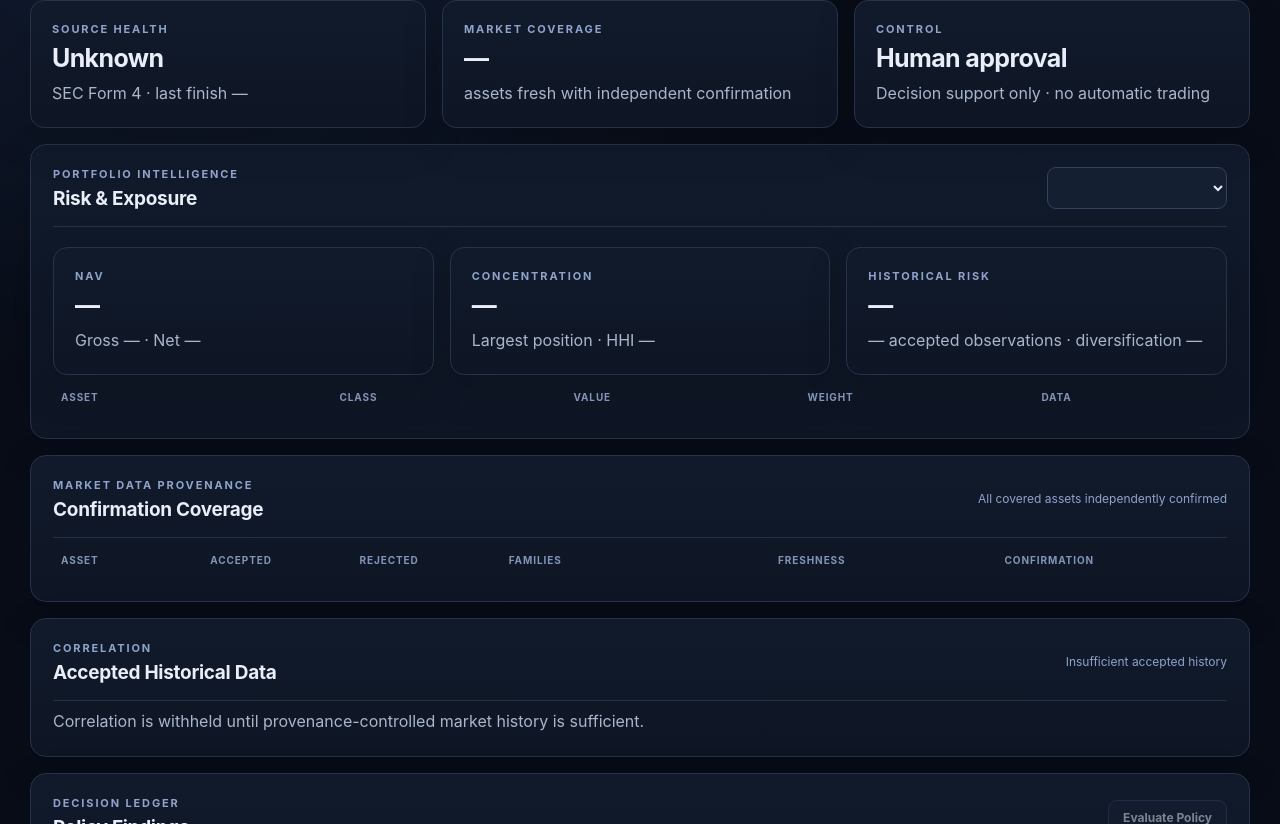
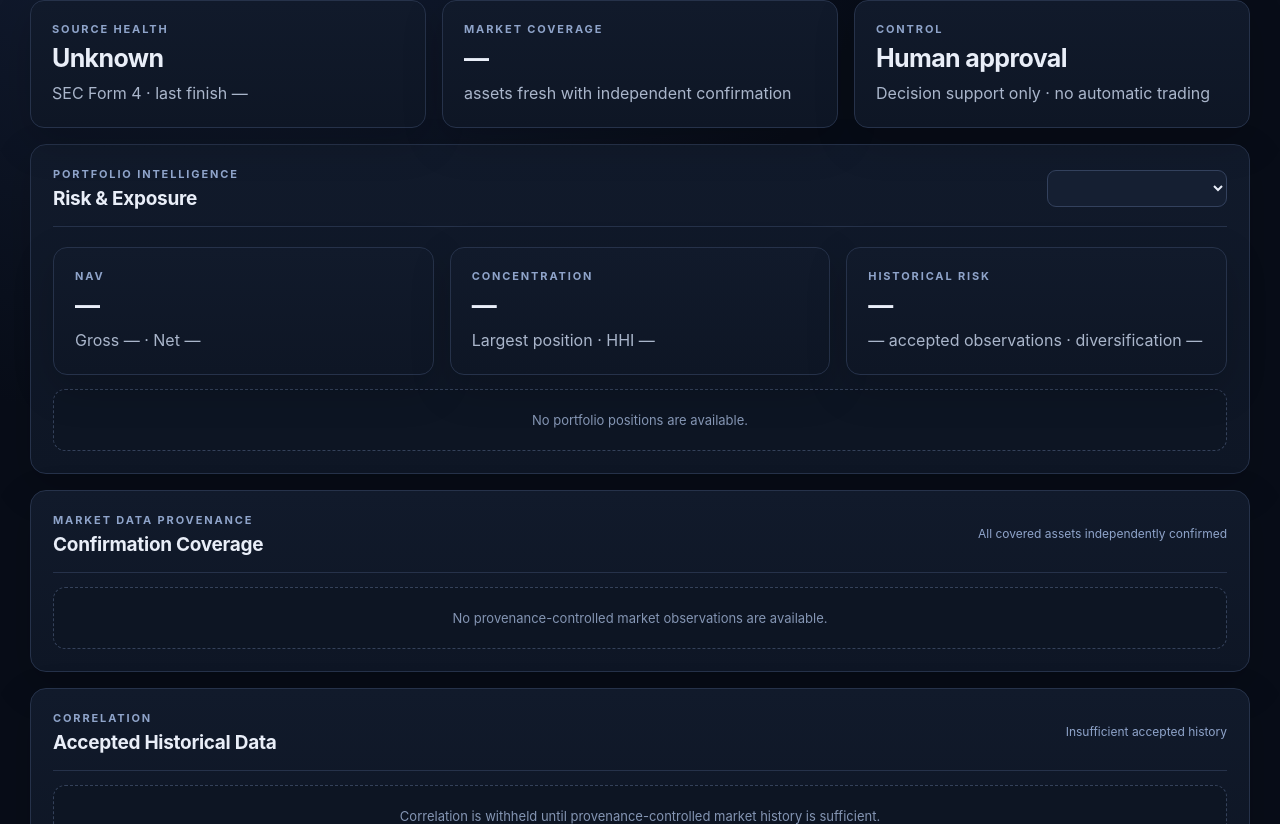
Before and after one commit to ssarzynski/sentinel-alpha, a React (Vite) app in the folder frontend/: page / in a window 1280 px wide. Shown: the part 156-980 px from the top of the page. Built offline with nearby package versions, Linux system fonts and the light colour scheme.

Commit message:
refactor: compose Studio from focused dashboard panels

```diff
--- a/frontend/src/main.tsx
+++ b/frontend/src/main.tsx
@@ -1,13 +1,9 @@
-import React,{useEffect,useState}from"react";import{createRoot}from"react-dom/client";import"./style.css";import{fmt,money,pct,Badge}from"./components";import{OperationsPanel,SecFilingsPanel,type Filing,type Run}from"./operations";
-type Health={status:string;healthy:boolean;finished_at?:string};type Portfolio={portfolio_key:string;name:string;base_currency:string;status:string;policy:Record<string,unknown>};type Analytics={nav:number;gross_exposure:number;net_exposure:number;largest_position_weight:number;herfindahl_index:number;stale_assets:string[];asset_class_exposure:Record<string,number>;positions:Array<{asset:string;asset_class:string;market_value:number;weight:number;stale_price:boolean}>};type Risk={observations:number;annualized_portfolio_volatility:number;diversification_ratio:number;correlation_matrix:Record<string,Record<string,number>>};type Decision={decision_key:string;compliant:boolean;findings:Array<{code:string;severity:string;message:string}>;risk_data_status:string;human_review_status:string;evaluated_at:string};type Provenance={asset:string;accepted_observations:number;rejected_observations:number;quality_status_counts:Record<string,number>;independent_source_families:number;source_families:string[];sources:string[];latest_accepted_at:string|null;age_minutes:number|null;fresh:boolean;confirmation_gap:boolean};
+import React,{useEffect,useState}from"react";import{createRoot}from"react-dom/client";import"./style.css";import{fmt}from"./components";import{OperationsPanel,SecFilingsPanel,type Filing,type Run}from"./operations";import{PortfolioPanel,ProvenancePanel,CorrelationPanel,DecisionLedgerPanel,type Analytics,type Risk,type Decision,type Provenance}from"./portfolioPanels";
+type Health={status:string;healthy:boolean;finished_at?:string};type Portfolio={portfolio_key:string;name:string;base_currency:string;status:string;policy:Record<string,unknown>};
 const headers=()=>({Authorization:`Bearer ${localStorage.getItem("sentinel_token")||""}`});
 function App(){const[filings,setFilings]=useState<Filing[]>([]),[runs,setRuns]=useState<Run[]>([]),[portfolios,setPortfolios]=useState<Portfolio[]>([]),[health,setHealth]=useState<Health|null>(null),[analytics,setAnalytics]=useState<Analytics|null>(null),[risk,setRisk]=useState<Risk|null>(null),[decisions,setDecisions]=useState<Decision[]>([]),[provenance,setProvenance]=useState<Provenance[]>([]),[selected,setSelected]=useState(""),[evaluating,setEvaluating]=useState(false),[message,setMessage]=useState("Sign in to load live data.");
 const loadPortfolio=async(key:string)=>{const[a,r,d,p]=await Promise.all([fetch(`/api/portfolios/${key}/analytics`,{headers:headers()}),fetch(`/api/portfolios/${key}/risk`,{headers:headers()}),fetch(`/api/portfolios/${key}/policy/history?limit=10`,{headers:headers()}),fetch(`/api/portfolios/${key}/provenance`,{headers:headers()})]);if(!a.ok)throw Error();setAnalytics(await a.json());setRisk(r.ok?await r.json():null);setDecisions(d.ok?await d.json():[]);setProvenance(p.ok?await p.json():[])};
 useEffect(()=>{if(!localStorage.getItem("sentinel_token"))return;Promise.all([fetch("/api/sec/filings?ticker=NVDA&limit=10",{headers:headers()}),fetch("/api/studio/ingestion/health?source=SEC_FORM4",{headers:headers()}),fetch("/api/studio/ingestion/runs?source=SEC_FORM4&limit=10",{headers:headers()}),fetch("/api/portfolios",{headers:headers()})]).then(async r=>{if(r.some(x=>!x.ok))throw Error();const[f,h,ru,p]=await Promise.all(r.map(x=>x.json()));setFilings(f);setHealth(h);setRuns(ru);setPortfolios(p);if(p[0])setSelected(p[0].portfolio_key);setMessage("Live operational data")}).catch(()=>setMessage("Data unavailable. Check authentication and backend health."))},[]);useEffect(()=>{if(selected)loadPortfolio(selected).catch(()=>{setAnalytics(null);setRisk(null);setDecisions([]);setProvenance([])})},[selected]);
-const evaluate=async()=>{if(!selected||evaluating)return;setEvaluating(true);try{const response=await fetch(`/api/portfolios/${selected}/policy/evaluate`,{method:"POST",headers:headers()});if(!response.ok)throw Error();await loadPortfolio(selected);setMessage("Policy evaluation recorded in Decision Ledger. No trade was executed.")}catch{setMessage("Policy evaluation failed; no financial action was taken.")}finally{setEvaluating(false)}};const decision=decisions[0],corrAssets=risk?Object.keys(risk.correlation_matrix):[],gaps=provenance.filter(p=>p.confirmation_gap||!p.fresh).length;
-return <main><header><div><span className="eyebrow">SENTINEL ALPHA · STUDIO</span><h1>Intelligence Console</h1></div><span className={`status ${health?.healthy?"healthy":"warning"}`}>● {health?.healthy?"SYSTEM HEALTHY":health?.status?.toUpperCase()||"AUTH REQUIRED"}</span></header><section className="grid ops-grid"><article><span className="eyebrow">SOURCE HEALTH</span><h2>{health?.status||"Unknown"}</h2><p>SEC Form 4 · last finish {fmt(health?.finished_at)}</p></article><article><span className="eyebrow">MARKET COVERAGE</span><h2>{provenance.length?`${provenance.length-gaps}/${provenance.length}`:"—"}</h2><p>assets fresh with independent confirmation</p></article><article><span className="eyebrow">CONTROL</span><h2>Human approval</h2><p>Decision support only · no automatic trading</p></article></section>
-<section className="filings"><div className="section-title"><div><span className="eyebrow">PORTFOLIO INTELLIGENCE</span><h2>Risk & Exposure</h2></div><select value={selected} onChange={e=>setSelected(e.target.value)}>{portfolios.map(p=><option key={p.portfolio_key} value={p.portfolio_key}>{p.name}</option>)}</select></div><div className="grid ops-grid"><article><span className="eyebrow">NAV</span><h2>{money(analytics?.nav)}</h2><p>Gross {money(analytics?.gross_exposure)} · Net {money(analytics?.net_exposure)}</p></article><article><span className="eyebrow">CONCENTRATION</span><h2>{pct(analytics?.largest_position_weight)}</h2><p>Largest position · HHI {analytics?.herfindahl_index?.toFixed(3)??"—"}</p></article><article><span className="eyebrow">HISTORICAL RISK</span><h2>{pct(risk?.annualized_portfolio_volatility)}</h2><p>{risk?.observations??"—"} accepted observations · diversification {risk?.diversification_ratio?.toFixed(2)??"—"}</p></article></div><div className="run-table"><div className="run-row position-head"><span>Asset</span><span>Class</span><span>Value</span><span>Weight</span><span>Data</span></div>{analytics?.positions.map(p=><div className="run-row position-head" key={p.asset}><strong>{p.asset}</strong><span>{p.asset_class}</span><span>{money(p.market_value)}</span><span>{pct(p.weight)}</span><Badge tone={p.stale_price?"warn":"good"}>{p.stale_price?"stale":"current"}</Badge></div>)}</div></section>
-<section className="filings"><div className="section-title"><div><span className="eyebrow">MARKET DATA PROVENANCE</span><h2>Confirmation Coverage</h2></div><div className="section-aside">{gaps?`${gaps} asset${gaps===1?"":"s"} need attention`:"All covered assets independently confirmed"}</div></div><div className="run-table"><div className="run-row provenance-head"><span>Asset</span><span>Accepted</span><span>Rejected</span><span>Families</span><span>Freshness</span><span>Confirmation</span></div>{provenance.map(p=><div className="run-row provenance-head" key={p.asset}><strong>{p.asset}</strong><span>{p.accepted_observations}</span><span>{p.rejected_observations}</span><span title={p.source_families.join(", ")}>{p.independent_source_families} · {p.sources.join(", ")||"none"}</span><Badge tone={p.fresh?"good":"warn"}>{p.fresh?`fresh · ${Math.round(p.age_minutes??0)}m`:`stale · ${p.age_minutes===null?"no data":`${Math.round(p.age_minutes)}m`}`}</Badge><Badge tone={p.confirmation_gap?"warn":"good"}>{p.confirmation_gap?"gap <2 families":"confirmed"}</Badge></div>)}</div></section>
-<section className="filings"><div className="section-title"><div><span className="eyebrow">CORRELATION</span><h2>Accepted Historical Data</h2></div><div className="section-aside">{risk?`${risk.observations} aligned return observations`:"Insufficient accepted history"}</div></div>{risk&&corrAssets.length?<div className="correlation"><div className="corr-row"><strong>Asset</strong>{corrAssets.map(a=><strong key={a}>{a}</strong>)}</div>{corrAssets.map(a=><div className="corr-row" key={a}><strong>{a}</strong>{corrAssets.map(b=><span key={b}>{risk.correlation_matrix[a]?.[b]?.toFixed(2)??"—"}</span>)}</div>)}</div>:<p>Correlation is withheld until provenance-controlled market history is sufficient.</p>}</section>
-<section className="filings"><div className="section-title"><div><span className="eyebrow">DECISION LEDGER</span><h2>Policy Findings</h2></div><button type="button" disabled={!selected||evaluating} onClick={evaluate}>{evaluating?"Evaluating…":"Evaluate Policy"}</button></div><p>{decision?`${decision.compliant?"No policy violations":"Policy review required"} · human review ${decision.human_review_status}`:"No evaluation recorded"}</p>{decisions.map(d=><div className="decision" key={d.decision_key}><strong>{fmt(d.evaluated_at)}</strong><Badge tone={d.risk_data_status.includes("withheld")?"warn":"neutral"}>{d.risk_data_status}</Badge><span>{d.findings.length?d.findings.map(f=>`${f.severity.toUpperCase()}: ${f.message}`).join(" · "):"No policy findings"}</span></div>)}</section><OperationsPanel runs={runs} message={message}/><SecFilingsPanel filings={filings}/><footer>Sentinel Studio · Evidence-led decision support · No automatic trading</footer></main>}
+const evaluate=async()=>{if(!selected||evaluating)return;setEvaluating(true);try{const response=await fetch(`/api/portfolios/${selected}/policy/evaluate`,{method:"POST",headers:headers()});if(!response.ok)throw Error();await loadPortfolio(selected);setMessage("Policy evaluation recorded in Decision Ledger. No trade was executed.")}catch{setMessage("Policy evaluation failed; no financial action was taken.")}finally{setEvaluating(false)}};const gaps=provenance.filter(p=>p.confirmation_gap||!p.fresh).length;
+return <main><header><div><span className="eyebrow">SENTINEL ALPHA · STUDIO</span><h1>Intelligence Console</h1></div><span className={`status ${health?.healthy?"healthy":"warning"}`}>● {health?.healthy?"SYSTEM HEALTHY":health?.status?.toUpperCase()||"AUTH REQUIRED"}</span></header><section className="grid ops-grid"><article><span className="eyebrow">SOURCE HEALTH</span><h2>{health?.status||"Unknown"}</h2><p>SEC Form 4 · last finish {fmt(health?.finished_at)}</p></article><article><span className="eyebrow">MARKET COVERAGE</span><h2>{provenance.length?`${provenance.length-gaps}/${provenance.length}`:"—"}</h2><p>assets fresh with independent confirmation</p></article><article><span className="eyebrow">CONTROL</span><h2>Human approval</h2><p>Decision support only · no automatic trading</p></article></section><PortfolioPanel analytics={analytics} risk={risk} portfolios={portfolios} selected={selected} onSelect={setSelected}/><ProvenancePanel items={provenance}/><CorrelationPanel risk={risk}/><DecisionLedgerPanel decisions={decisions} selected={selected} evaluating={evaluating} onEvaluate={evaluate}/><OperationsPanel runs={runs} message={message}/><SecFilingsPanel filings={filings}/><footer>Sentinel Studio · Evidence-led decision support · No automatic trading</footer></main>}
 createRoot(document.getElementById("root")!).render(<React.StrictMode><App/></React.StrictMode>);
```
